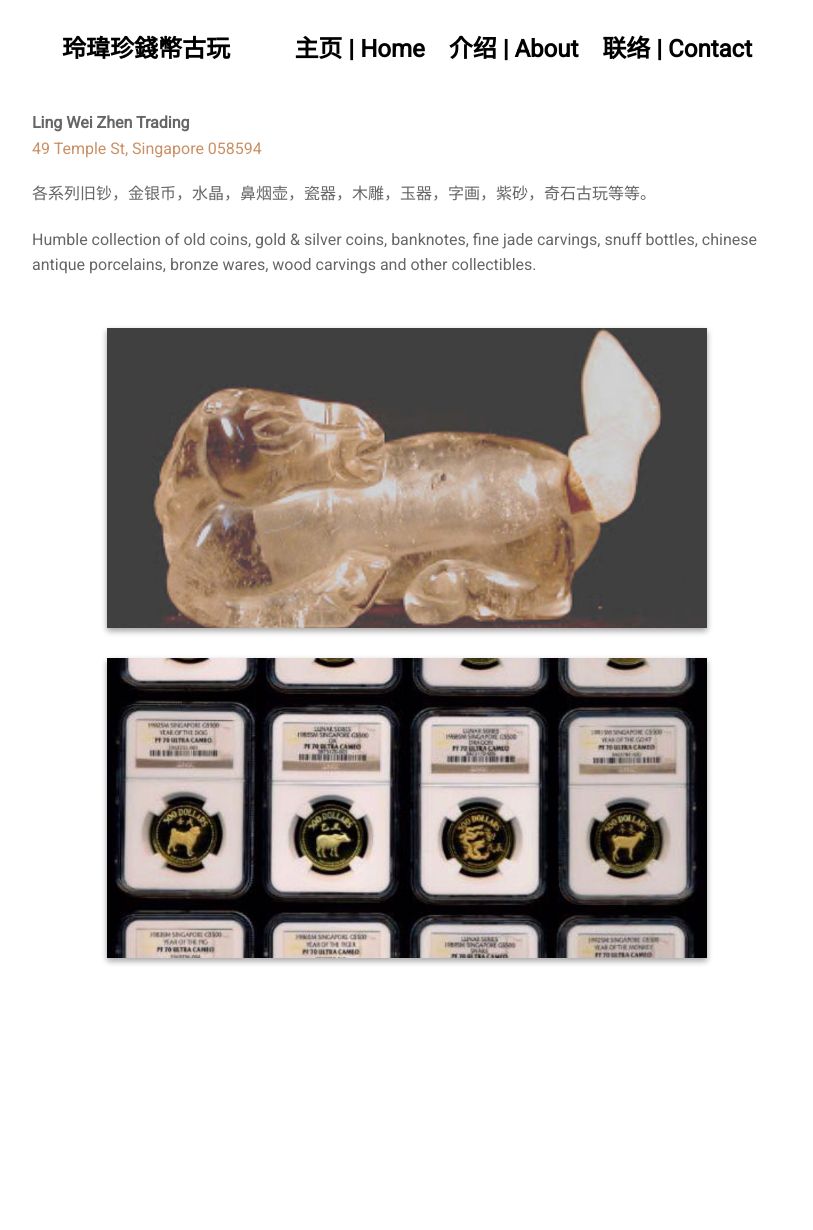
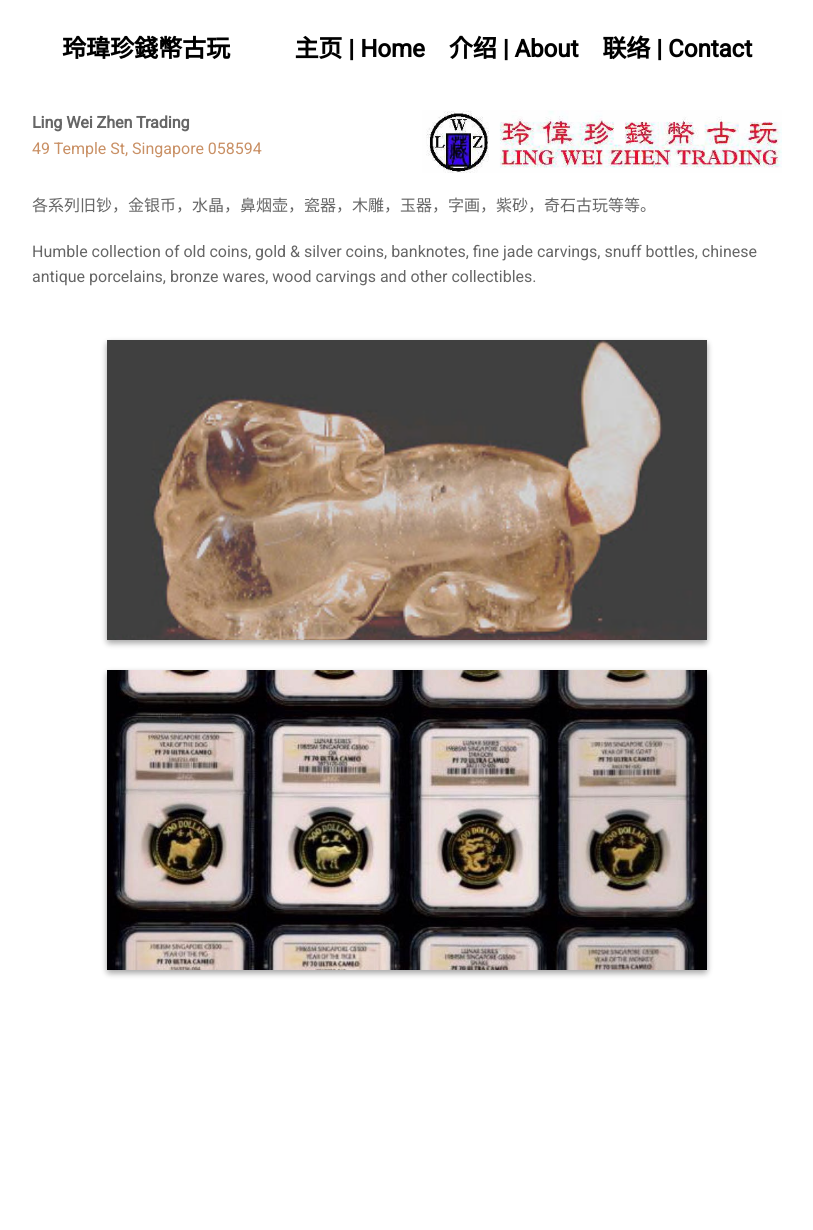
Before and after one commit to jellingwei/jellingwei.github.io, a Jekyll site: the page built from index.html, in a window 1280 px wide. Shown: the whole page, without its empty margins (233-1046 px from the left). Built offline with Jekyll 4.4.1, drawn with Linux system fonts in a browser that asks for light colours; nearby versions of some CDN libraries.

Commit message:
Update thumbnails.html

```diff
--- a/_includes/thumbnails.html
+++ b/_includes/thumbnails.html
@@ -1,6 +1,13 @@
 <section>
   <p> </p>
-  <p> <b> Ling Wei Zhen Trading </b> <br> <a href="{{ site.github.url | replace: 'http://', '//' }}/pages/contact.html">49 Temple St, Singapore 058594</a></p>
+  <div class="row">
+    <div class="col-sm">
+      <p> <b> Ling Wei Zhen Trading </b> <br> <a href="{{ site.github.url | replace: 'http://', '//' }}/pages/contact.html">49 Temple St, Singapore 058594</a></p>
+    </div>
+    <div class="col-sm">
+      {% include image.html image="projects/banner.png" %}
+    </div>
+  </div>
   <p> 各系列旧钞，金银币，水晶，鼻烟壶，瓷器，木雕，玉器，字画，紫砂，奇石古玩等等。
   </p>
   <p> Humble collection of old coins, gold & silver coins, banknotes, fine jade carvings, snuff bottles, chinese antique porcelains, bronze wares, wood carvings and other collectibles.
```
